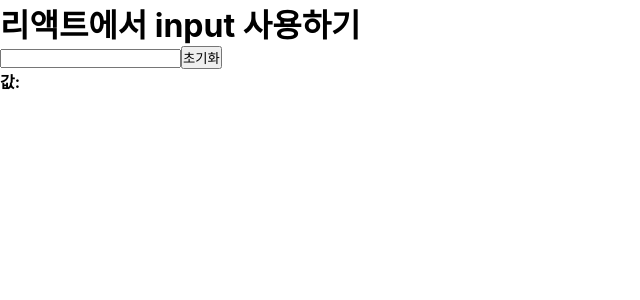
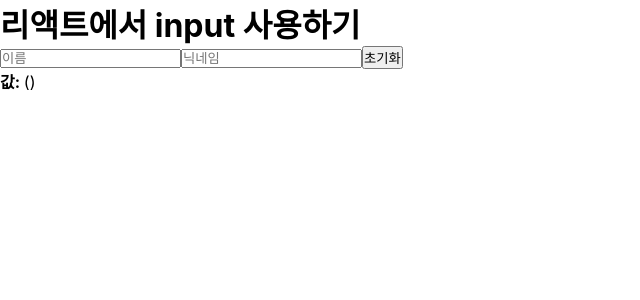
Before and after one commit to donghyunami/react-study, a React (Create React App) app: page / in a window 1280 px wide. Shown: the top 300 px of the page, without its empty margins (0-640 px from the left). Built offline with nearby package versions, Linux system fonts and the light colour scheme; the HTML template or start-up script is replaced by a standard one.

Commit message:
여러 input 관리하기

```diff
--- a/src/InputSample.js
+++ b/src/InputSample.js
@@ -1,22 +1,41 @@
 import React, { useState } from 'react';
 
 function InputSample() {
-  const [text, setText] = useState('');
+  const [inputs, setInputs] = useState({
+    name: '',
+    nickname: '',
+  });
+
+  const { name, nickname } = inputs; // 비구조화 할당을 통해 값 추출
 
   const onChange = e => {
-    setText(e.target.value);
+    const { value, name } = e.target; // 우선 e.target 에서 name 과 value 를 추출
+    setInputs({
+      ...inputs, // 기존의 input 객체를 복사한 뒤
+      [name]: value, // name 키를 가진 값을 value 로 설정
+    });
   };
 
   const onReset = () => {
-    setText('');
+    setInputs({
+      name: '',
+      nickname: '',
+    });
   };
 
   return (
     <div>
-      <input onChange={onChange} value={text} />
+      <input name="name" placeholder="이름" onChange={onChange} value={name} />
+      <input
+        name="nickname"
+        placeholder="닉네임"
+        onChange={onChange}
+        value={nickname}
+      />
       <button onClick={onReset}>초기화</button>
       <div>
-        <b>값: {text}</b>
+        <b>값: </b>
+        {name} ({nickname})
       </div>
     </div>
   );
```
Also changed, not shown: memo/05. 이벤트 핸들링/4. 여러 input 관리하기.md (+28 -0 lines).
